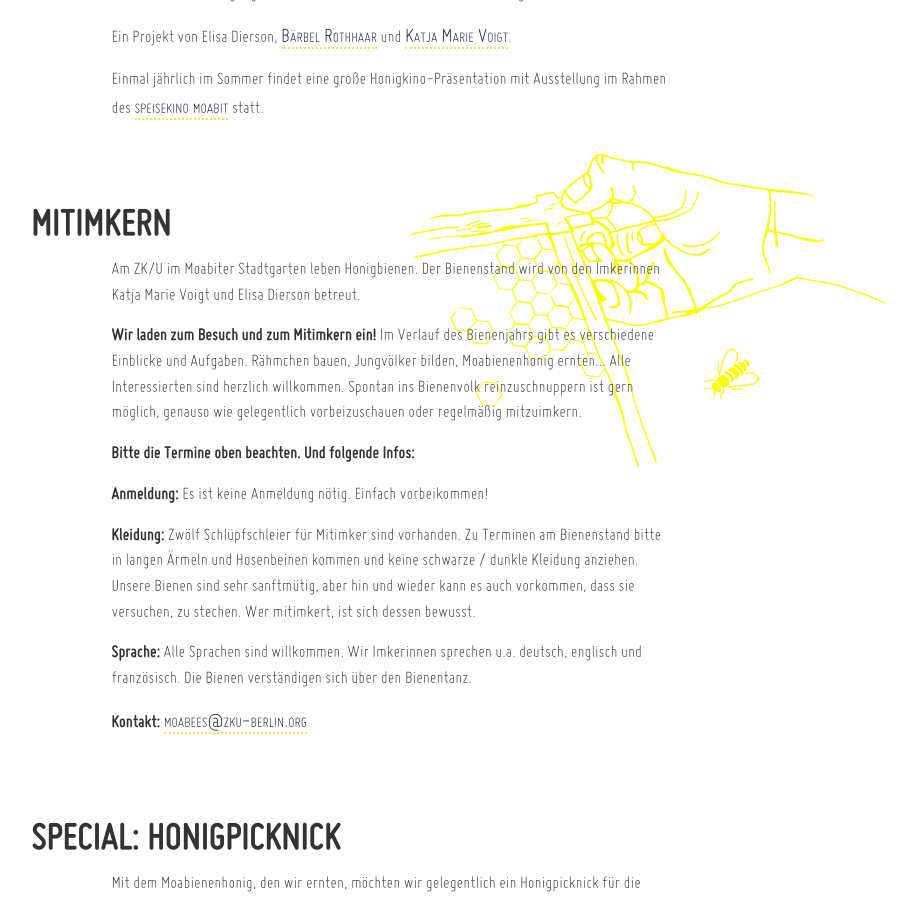
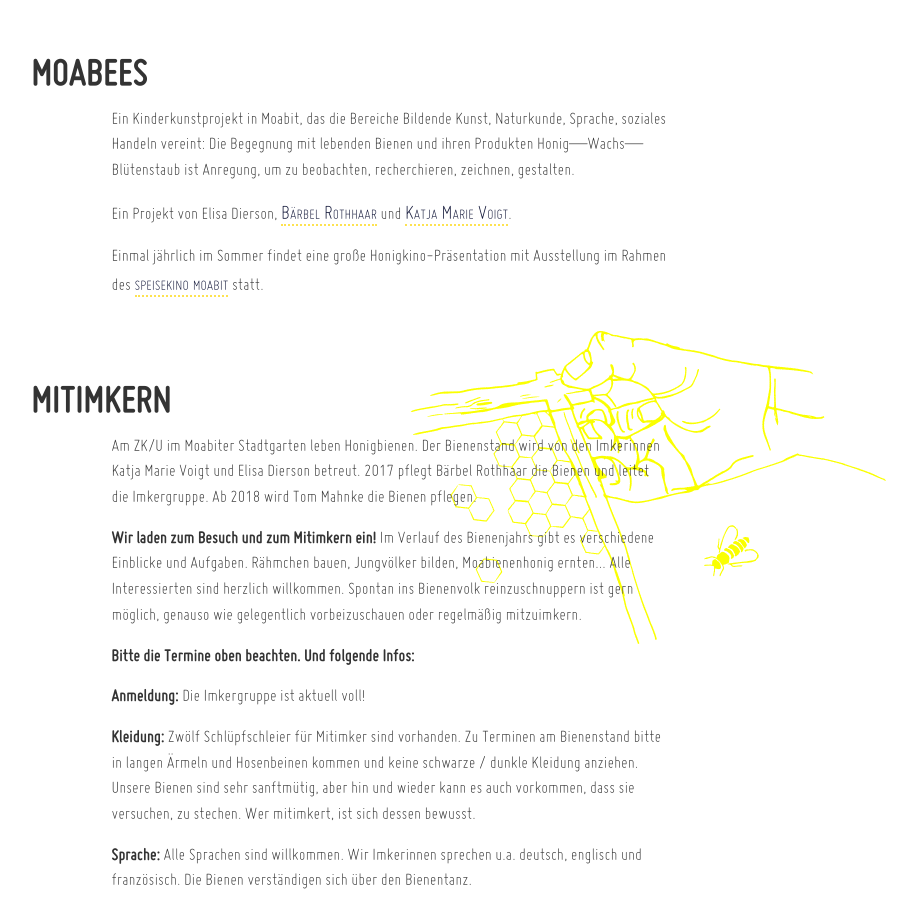
Before and after one commit to dieda/moabienen.berlin-bienenstadt.de, a Jekyll site: the page built from index.html, in a window 1280 px wide and 900 px high, scrolled down 2488 px. Shown: the whole window, without its empty margins (251-1168 px from the left). Built offline with Jekyll 4.4.1, drawn with Linux system fonts in a browser that asks for light colours; some of the changed text lies outside the part shown.

Commit message:
aktualisierter content

```diff
--- a/index.html
+++ b/index.html
@@ -25,7 +25,23 @@
 ---
 
 <h2 id="praesentationen">
-  Präsentationen
+  Aktuelle Präsentationen
+</h2>
+
+
+<dl class="dl-horizontal">
+
+  <dt>
+    Freitag, 25. August 2017, ab 17 Uhr
+  </dt>
+  <dd>
+    &nbsp;//Honigkino reloaded reloaded reloaded
+  </dd>
+
+</dl>
+
+<h2 id="praesentationen">
+  Vergangene Präsentationen
 </h2>
 
 <dl class="dl-horizontal">
@@ -122,11 +138,12 @@
 </h2>
 
 <p>
-  Am ZK/U im Moabiter Stadtgarten leben Honigbienen. Der Bienenstand wird von den Imkerinnen Katja Marie Voigt und Elisa Dierson betreut.
+  Am ZK/U im Moabiter Stadtgarten leben Honigbienen. Der Bienenstand wird von den Imkerinnen Katja Marie Voigt und Elisa Dierson betreut. 2017 pflegt Bärbel Rothhaar die Bienen und leitet die Imkergruppe. Ab 2018 wird Tom Mahnke die Bienen pflegen.
 </p>
 
 <p>
   <strong>Wir laden zum Besuch und zum Mitimkern ein!</strong> Im Verlauf des Bienenjahrs gibt es verschiedene Einblicke und Aufgaben. Rähmchen bauen, Jungvölker bilden, Moabienenhonig ernten... Alle Interessierten sind herzlich willkommen. Spontan ins Bienenvolk reinzuschnuppern ist gern möglich, genauso wie gelegentlich vorbeizuschauen oder regelmäßig mitzuimkern.
+
 </p>
 
 <p>
@@ -135,7 +152,7 @@
 
 <p>
   <strong>Anmeldung:</strong>
-  Es ist keine Anmeldung nötig. Einfach vorbeikommen!
+  Die Imkergruppe ist aktuell voll!
 </p>
 
 <p>
```
